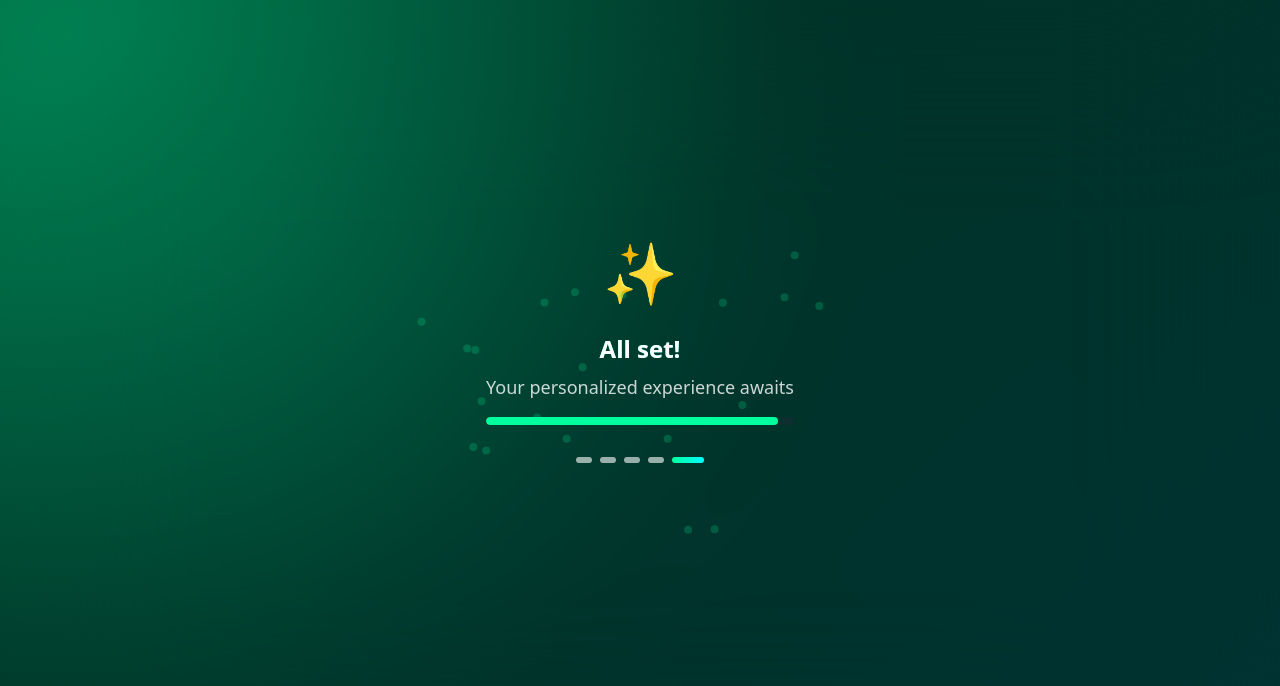
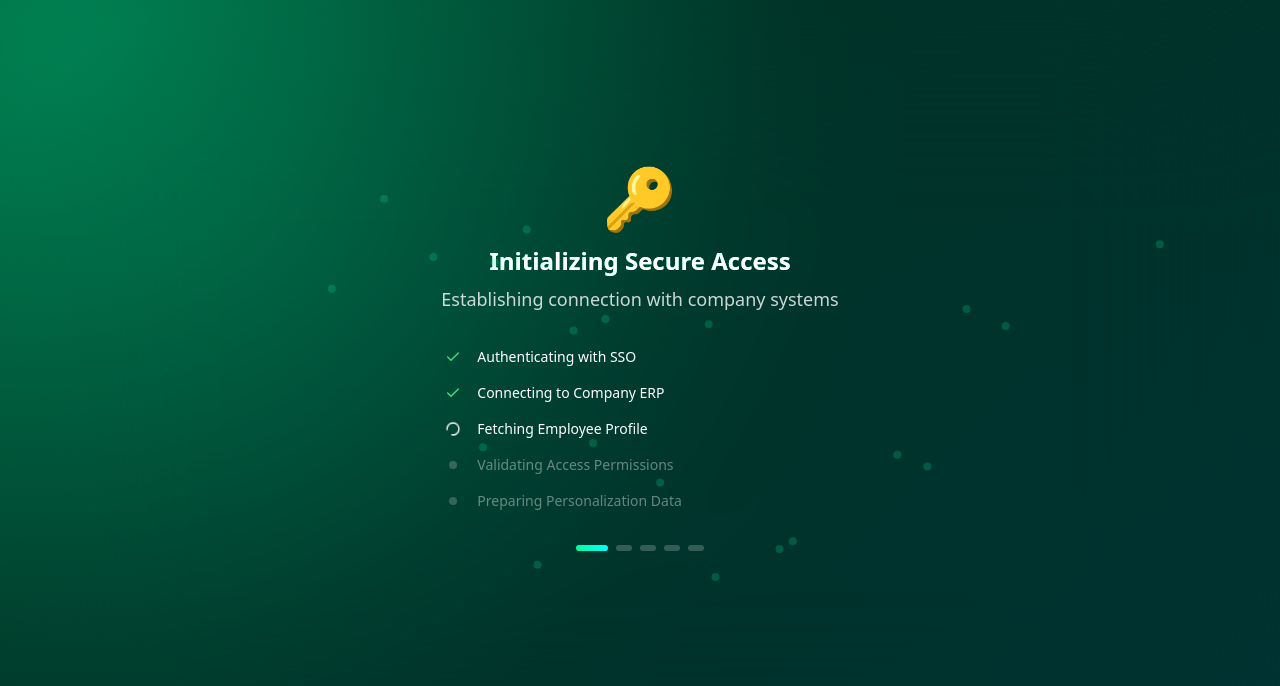
Before and after one commit to kartheesan05/ms-pitch, a Next.js app: page / in a window 1280 px wide. Shown: the top 686 px of the page. Built offline with nearby package versions, Linux system fonts and the light colour scheme.

Commit message:
loading screen update

```diff
--- a/src/components/loading-screen.jsx
+++ b/src/components/loading-screen.jsx
@@ -1,7 +1,7 @@
 "use client";
 
 import { motion } from "framer-motion";
-import { ArrowRight } from "lucide-react";
+import { ArrowRight, Check, Loader2 } from "lucide-react";
 import { useEffect, useState } from "react";
 
 export function LoadingScreen({ onComplete }) {
@@ -9,17 +9,69 @@ export function LoadingScreen({ onComplete }) {
   const [client, setClient] = useState(null);
   const [currentStep, setCurrentStep] = useState(0);
   const [stepProgress, setStepProgress] = useState(0);
+  const [subStepIndex, setSubStepIndex] = useState(0);
+  const [subStepsComplete, setSubStepsComplete] = useState(false);
+  const [profileProgress, setProfileProgress] = useState(0);
 
   const loadingSteps = [
     {
-      icon: "👋",
-      title: "Welcome!",
-      description: "Getting ready to transform your onboarding experience",
+      icon: "🔑",
+      title: "Initializing Secure Access",
+      description: "Establishing connection with company systems",
+      subSteps: [
+        {
+          title: "Authenticating with SSO",
+          duration: 2000,
         },
         {
-      icon: "🎨",
-      title: "Setting up your workspace",
-      description: "Customizing the perfect environment for you",
+          title: "Connecting to Company ERP",
+          duration: 3000,
+        },
+        {
+          title: "Fetching Employee Profile",
+          duration: 2500,
+        },
+        {
+          title: "Validating Access Permissions",
+          duration: 1500,
+        },
+        {
+          title: "Preparing Personalization Data",
+          duration: 2000,
+        }
+      ]
+    },
+    {
+      icon: "👤",
+      title: "Building Digital Profile",
+      description: "Creating your personalized AI assistant context",
+      subSteps: [
+        {
+          title: "Analyzing Position Requirements",
+          duration: 2500,
+          progress: 0,
+        },
+        {
+          title: "Mapping Professional Skills",
+          duration: 2000,
+          progress: 0,
+        },
+        {
+          title: "Processing Department Context",
+          duration: 2800,
+          progress: 0,
+        },
+        {
+          title: "Building Knowledge Graph",
+          duration: 3000,
+          progress: 0,
+        },
+        {
+          title: "Finalizing Assistant Personality",
+          duration: 2000,
+          progress: 0,
+        }
+      ]
     },
     {
       icon: "🔮",
@@ -43,7 +95,8 @@ export function LoadingScreen({ onComplete }) {
       setClient(true);
     }
 
-    // Progress animation for current step
+    // Only run the progress animation for non-first and non-second steps
+    if (currentStep > 1) {
       const progressInterval = setInterval(() => {
         setStepProgress((prev) => {
           if (prev < 100) return prev + 2;
@@ -51,11 +104,10 @@ export function LoadingScreen({ onComplete }) {
         });
       }, 20);
 
-    // Sequence through the loading steps
       const stepInterval = setInterval(() => {
         setCurrentStep((prev) => {
           if (prev < loadingSteps.length - 1 && stepProgress >= 100) {
-          setStepProgress(0); // Reset progress for next step
+            setStepProgress(0);
             return prev + 1;
           }
           if (prev === loadingSteps.length - 1 && stepProgress >= 100) {
@@ -65,13 +117,145 @@ export function LoadingScreen({ onComplete }) {
           }
           return prev;
         });
-    }, 100);
+      }, 1000);
 
       return () => {
         clearInterval(stepInterval);
         clearInterval(progressInterval);
       };
-  }, [stepProgress]);
+    }
+  }, [stepProgress, currentStep]);
+
+  useEffect(() => {
+    if (currentStep === 0) {
+      const executeSubSteps = async () => {
+        for (let i = 0; i < loadingSteps[0].subSteps.length; i++) {
+          setSubStepIndex(i);
+          await new Promise(resolve =>
+            setTimeout(resolve, loadingSteps[0].subSteps[i].duration)
+          );
+        }
+        setSubStepsComplete(true);
+        setStepProgress(100);
+        // Move to next step after a small delay
+        setTimeout(() => {
+          setCurrentStep(1);
+          setStepProgress(0);
+        }, 1000);
+      };
+      executeSubSteps();
+    }
+  }, [currentStep]);
+
+  useEffect(() => {
+    if (currentStep === 1) {
+      const executeSecondStepAnimation = async () => {
+        for (let i = 0; i < loadingSteps[1].subSteps.length; i++) {
+          setSubStepIndex(i);
+          const duration = loadingSteps[1].subSteps[i].duration;
+          const startTime = Date.now();
+
+          // Complete each sub-step's progress animation
+          while (Date.now() - startTime < duration) {
+            const elapsed = Date.now() - startTime;
+            const progress = Math.min((elapsed / duration) * 100, 100);
+            setProfileProgress(progress);
+            await new Promise(resolve => setTimeout(resolve, 20));
+          }
+
+          // Ensure we reach 100% for current sub-step
+          setProfileProgress(100);
+
+          // Add a small pause between sub-steps
+          await new Promise(resolve => setTimeout(resolve, 200));
+        }
+
+        // After all sub-steps complete, wait a moment before moving to next step
+        await new Promise(resolve => setTimeout(resolve, 1000));
+        setCurrentStep(2);
+        setStepProgress(0);
+      };
+
+      executeSecondStepAnimation();
+    }
+  }, [currentStep]);
+
+  const renderSubSteps = () => {
+    if (currentStep !== 0) return null;
+
+    return (
+      <div className="w-full max-w-md space-y-3 mt-4">
+        {loadingSteps[0].subSteps.map((step, index) => (
+          <div key={index} className="flex items-center gap-3">
+            <div className="w-6 h-6 flex items-center justify-center">
+              {index < subStepIndex ? (
+                <Check className="w-4 h-4 text-green-400" />
+              ) : index === subStepIndex ? (
+                <Loader2 className="w-4 h-4 text-white animate-spin" />
+              ) : (
+                <div className="w-2 h-2 rounded-full bg-white/20" />
+              )}
+            </div>
+            <span className={`text-sm ${
+              index <= subStepIndex ? 'text-white' : 'text-white/40'
+            }`}>
+              {step.title}
+            </span>
+          </div>
+        ))}
+      </div>
+    );
+  };
+
+  const renderSecondStep = () => {
+    if (currentStep !== 1) return null;
+
+    return (
+      <div className="w-full max-w-4xl grid grid-cols-2 gap-8 items-center">
+        <div className="text-left space-y-4">
+          <h3 className="text-3xl font-bold text-white">
+            Building Your
+            <br />
+            <span className="bg-clip-text text-transparent bg-gradient-to-r from-[#00ff9d] to-[#00ffff]">
+              Digital Twin
+            </span>
+          </h3>
+          <p className="text-white/80">
+            Creating a comprehensive understanding of your role and expertise to provide personalized assistance.
+          </p>
+        </div>
+
+        <div className="space-y-6">
+          {loadingSteps[1].subSteps.map((step, index) => (
+            <div key={index} className="relative">
+              <div className="flex justify-between mb-2">
+                <span className={`text-sm ${
+                  index <= subStepIndex ? 'text-white' : 'text-white/40'
+                }`}>
+                  {step.title}
+                </span>
+                {index === subStepIndex && (
+                  <span className="text-[#00ff9d] text-sm">
+                    Processing...
+                  </span>
+                )}
+              </div>
+              <div className="h-1 bg-gray-800/50 rounded-full overflow-hidden">
+                <motion.div
+                  initial={{ width: 0 }}
+                  animate={{
+                    width: index < subStepIndex ? "100%" :
+                           index === subStepIndex ? `${profileProgress}%` : "0%"
+                  }}
+                  className="h-full bg-gradient-to-r from-[#00ff9d] to-[#00ffff] rounded-full"
+                />
+              </div>
+            </div>
+          ))}
+        </div>
+      </div>
+    );
+  };
 
   return (
     <motion.div
@@ -135,7 +319,12 @@ export function LoadingScreen({ onComplete }) {
                 {loadingSteps[currentStep].description}
               </p>
             </div>
-            {/* Progress bar */}
+
+            {renderSubSteps()}
+            {renderSecondStep()}
+
+            {/* Progress bar only shows for non-first steps */}
+            {currentStep !== 0 && (
               <div className="w-full max-w-md space-y-2">
                 <div className="h-2 bg-gray-800/50 rounded-full overflow-hidden">
                   <motion.div
@@ -146,6 +335,8 @@ export function LoadingScreen({ onComplete }) {
                   />
                 </div>
               </div>
+            )}
+
             {/* Step indicators */}
             <div className="flex gap-2 mt-4">
               {loadingSteps.map((_, index) => (
```
Lines whose indentation alone changed are shown as unchanged.
